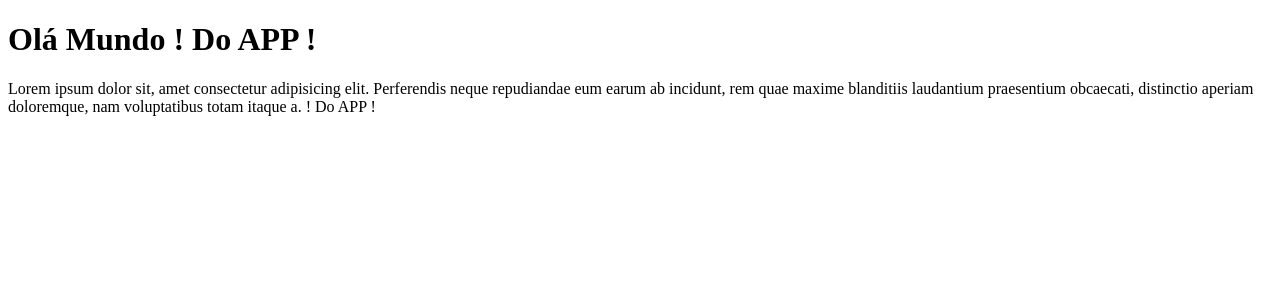
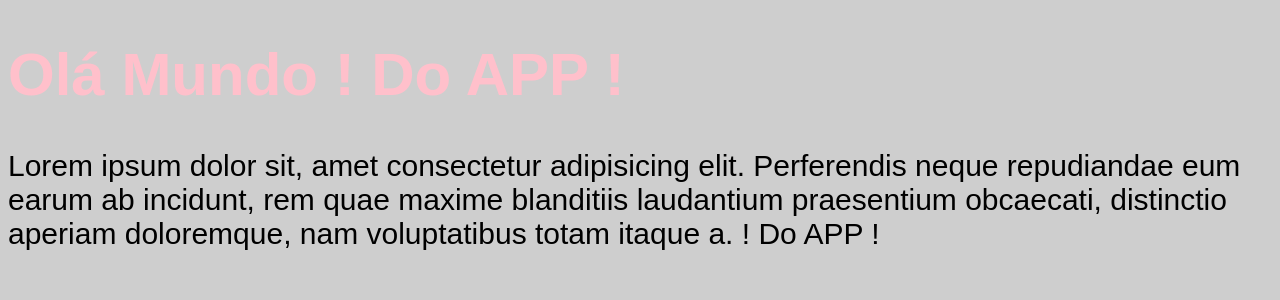
Before and after one commit to HamiltonGJr/chronos-pomodoro, a React (Vite) app: page / in a window 1280 px wide. Shown: the top 300 px of the page. Built offline with nearby package versions, Linux system fonts and the light colour scheme.

Commit message:
creating variables and global files in CSS

```diff
--- a/src/App.tsx
+++ b/src/App.tsx
@@ -3,6 +3,9 @@
 //  App.tsx
 //  HeaderHeading.tsx
 //  ExemploDeComponente.tsx
+
+import './styles/global.css';
+import './styles/theme.css';
 
 function App() {
   console.log('Oi');
--- /dev/null
+++ b/src/styles/global.css
@@ -0,0 +1,10 @@
+body {
+  background-color: #cecece;
+
+  font-family: sans-serif;
+  font-size: 30px;
+}
+
+h1 {
+  color: var(--primary-color);
+}
--- /dev/null
+++ b/src/styles/theme.css
@@ -0,0 +1,3 @@
+:root {
+  --primary-color: pink;
+}
```
